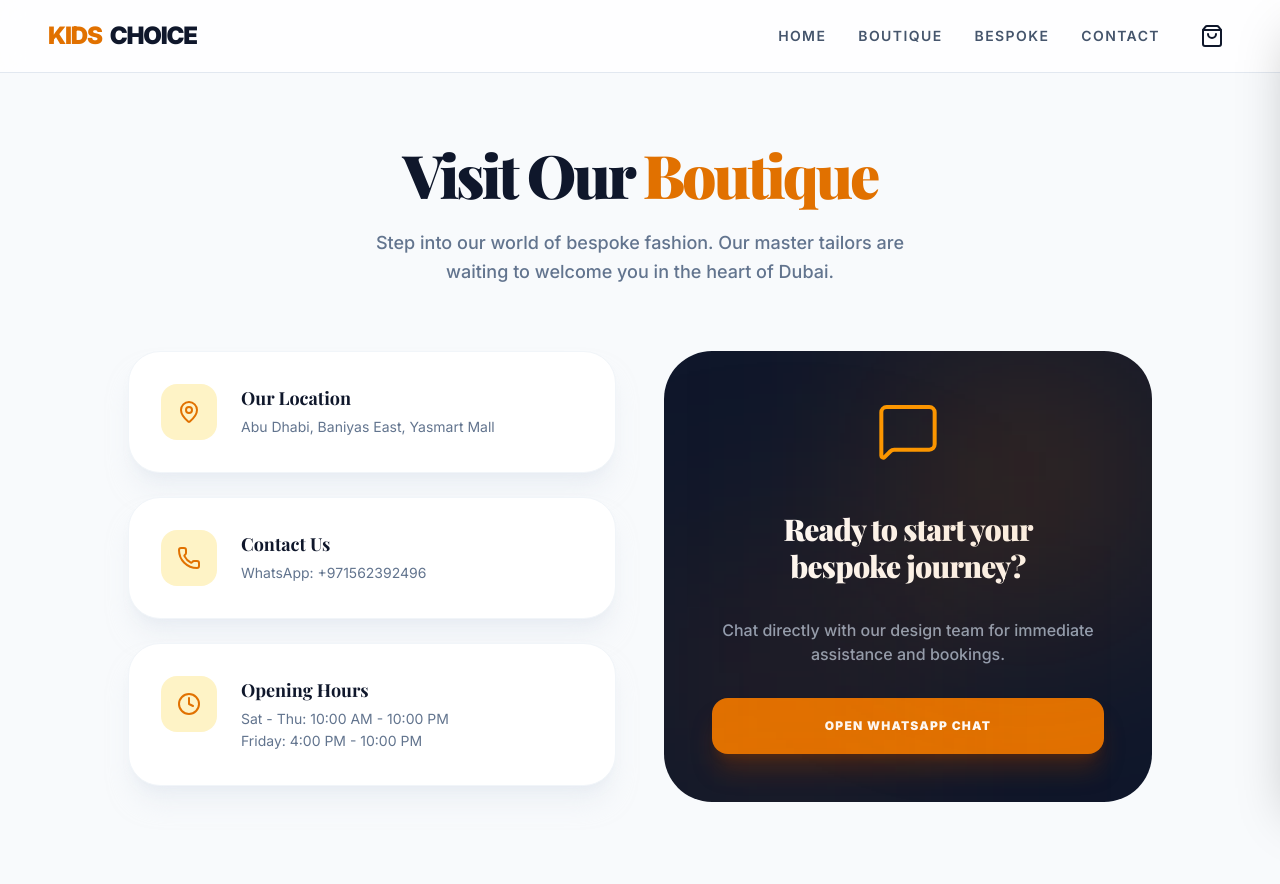
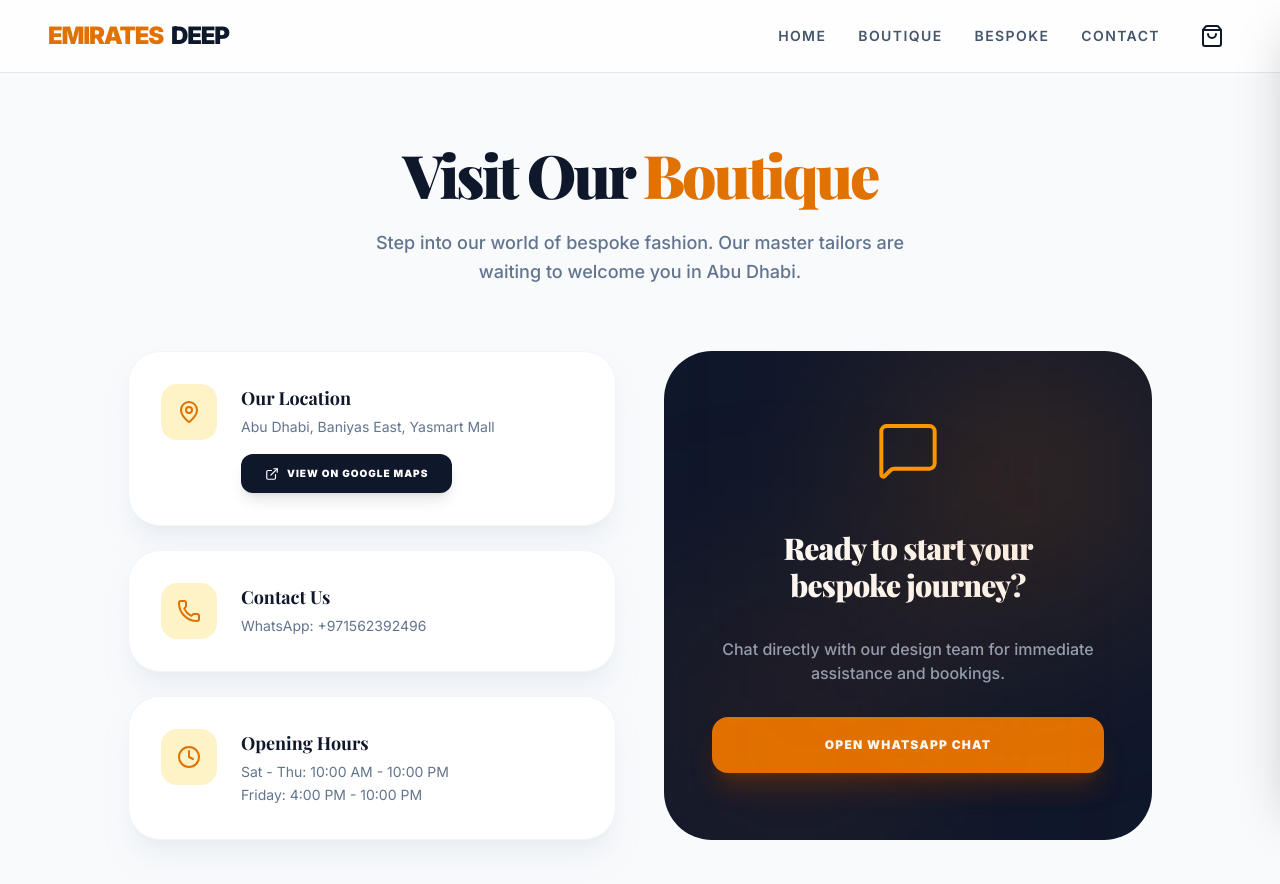
Before and after one commit to Danish42401/tailor-shop, a Next.js app: page /contact in a window 1280 px wide. Shown: the top 884 px of the page. Built offline with nearby package versions, Linux system fonts and the light colour scheme; a web font is replaced by a local one.

Commit message:
Global Rebrand: Emirates Deep Collection & Contact Page UI Updates

```diff
--- a/src/app/contact/page.tsx
+++ b/src/app/contact/page.tsx
@@ -1,5 +1,5 @@
 import { siteSettings } from "@/data/products";
-import { Phone, MapPin, Clock, Mail, MessageSquare } from "lucide-react";
+import { Phone, MapPin, Clock, Mail, MessageSquare, ExternalLink } from "lucide-react";
 
 export default function Contact() {
   return (
@@ -7,18 +7,25 @@ export default function Contact() {
       <div className="text-center mb-16">
         <h1 className="text-4xl md:text-6xl font-black tracking-tighter mb-6">Visit Our <span className="text-amber-600">Boutique</span></h1>
         <p className="text-slate-500 dark:text-slate-400 text-lg max-w-xl mx-auto leading-relaxed font-medium">
-          Step into our world of bespoke fashion. Our master tailors are waiting to welcome you in the heart of Dubai.
+          Step into our world of bespoke fashion. Our master tailors are waiting to welcome you in Abu Dhabi.
         </p>
       </div>
 
       <div className="grid grid-cols-1 md:grid-cols-2 gap-12 w-full max-w-5xl">
         {/* Info Cards */}
         <div className="space-y-6">
-          <div className="bg-white dark:bg-slate-900 p-8 rounded-[2rem] border border-slate-100 dark:border-slate-800 shadow-xl shadow-slate-200/50 dark:shadow-none flex items-start gap-6">
+          <div className="bg-white dark:bg-slate-900 p-8 rounded-[2rem] border border-slate-100 dark:border-slate-800 shadow-xl shadow-slate-200/50 dark:shadow-none flex items-start gap-6 group hover:border-amber-600/30 transition-all">
             <div className="p-4 bg-amber-100 dark:bg-amber-900/30 rounded-2xl text-amber-600"><MapPin size={24} /></div>
-            <div>
+            <div className="flex-1">
               <h4 className="font-bold text-lg mb-1">Our Location</h4>
-              <p className="text-slate-500 dark:text-slate-400 text-sm leading-relaxed">{siteSettings.shopAddress}</p>
+              <p className="text-slate-500 dark:text-slate-400 text-sm leading-relaxed mb-4">{siteSettings.shopAddress}</p>
+              <a
+                href="https://www.google.com/maps?q=24.284376648567086,54.65970754623413&z=17&hl=en"
+                target="_blank"
+                className="inline-flex items-center gap-2 px-6 py-3 rounded-xl bg-slate-900 dark:bg-white text-white dark:text-slate-900 text-[10px] font-black uppercase tracking-widest hover:bg-amber-600 dark:hover:bg-amber-600 hover:text-white transition-all shadow-lg"
+              >
+                <ExternalLink size={14} /> View on Google Maps
+              </a>
             </div>
           </div>
 
--- a/src/app/layout.tsx
+++ b/src/app/layout.tsx
@@ -9,8 +9,8 @@ const inter = Inter({ subsets: ["latin"], variable: "--font-inter" });
 const playfair = Playfair_Display({ subsets: ["latin"], variable: "--font-playfair" });
 
 export const metadata: Metadata = {
-  title: "Kids Choice - Premium Dubai Tailoring Boutique",
-  description: "Bespoke elegance for you & your little ones. Specialists in children frocks, ladies abaya, and mom & daughter pairs in Dubai.",
+  title: "Emirates Deep Collection | Premium Abu Dhabi Tailoring",
+  description: "Bespoke elegance for you & your little ones. Specialists in children frocks, ladies abaya, and bespoke tailoring in Abu Dhabi, Yasmart Mall.",
 };
 
 export default function RootLayout({
--- a/src/components/features/LuxuryBespokeForm.tsx
+++ b/src/components/features/LuxuryBespokeForm.tsx
@@ -200,13 +200,6 @@ export default function LuxuryBespokeForm() {
           </div>
 
           <div className="flex flex-wrap gap-3">
-            <a
-                href="https://www.google.com/maps?q=24.284376648567086,54.65970754623413&z=17&hl=en"
-                target="_blank"
-                className="flex items-center gap-2 px-5 py-3 rounded-xl bg-white/5 border border-white/10 text-[10px] font-black uppercase tracking-widest hover:bg-[#c9a84c] hover:text-[#0a0f1e] transition-all"
-            >
-                <MapPin size={14} /> Shop Location
-            </a>
             <button
                 onClick={handleUnitToggle}
                 className="px-5 py-3 rounded-xl bg-white/5 border border-white/10 text-[10px] font-black uppercase tracking-widest hover:bg-white/10 transition-all"
--- a/src/components/features/Navigation.tsx
+++ b/src/components/features/Navigation.tsx
@@ -75,7 +75,7 @@ export const MobileHeader = () => {
     <header className="fixed top-0 left-0 right-0 bg-white/80 dark:bg-slate-900/80 backdrop-blur-md border-b border-slate-200 dark:border-slate-800 z-50 md:hidden px-6 py-4">
       <div className="flex justify-between items-center">
         <Link href="/" className="text-xl font-black tracking-tighter text-slate-900 dark:text-white flex items-center gap-2">
-          <span className="text-amber-600">KIDS</span>CHOICE
+          <span className="text-amber-600">EMIRATES</span>DEEP
         </Link>
         <button
           onClick={() => setIsCartOpen(true)}
@@ -100,7 +100,7 @@ export const DesktopHeader = ({ cartCount }: { cartCount: number }) => {
     <header className="fixed top-0 left-0 right-0 bg-white/80 dark:bg-slate-900/80 backdrop-blur-md border-b border-slate-200 dark:border-slate-800 z-50 hidden md:block px-12 py-4">
       <div className="max-w-7xl mx-auto flex justify-between items-center">
         <Link href="/" className="text-2xl font-black tracking-tighter text-slate-900 dark:text-white flex items-center gap-2">
-          <span className="text-amber-600">KIDS</span>CHOICE
+          <span className="text-amber-600">EMIRATES</span>DEEP
         </Link>
 
         <div className="flex items-center gap-8 font-semibold text-sm uppercase tracking-widest text-slate-600 dark:text-slate-300">
```
Also changed, not shown: 1 other file (tests, documents, lock files or other folders).
